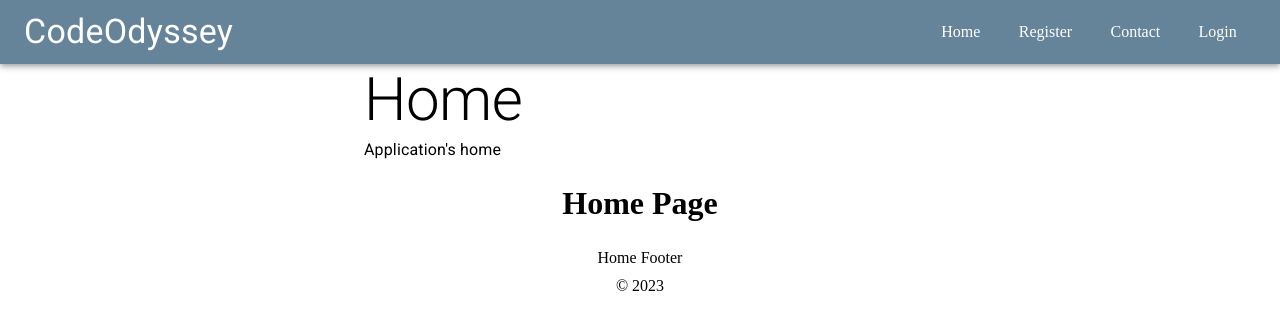
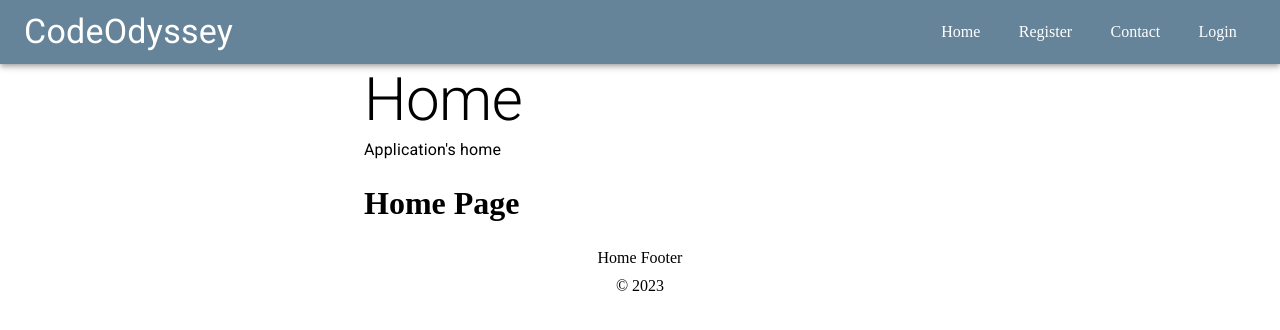
Before and after one commit to ifspcodelab/codeodyssey-frontend, a React (Vite) app: page / in a window 1280 px wide. Shown: the top 330 px of the page. Built offline with nearby package versions, Linux system fonts and the light colour scheme; what react-swipeable-views-utils would draw is missing.

Commit message:
fix: build fixes

```diff
--- a/src/core/models/invitations.ts
+++ b/src/core/models/invitations.ts
@@ -1,4 +1,5 @@
-import {UserRole} from "../auth/JwtService";
+import {UserRole} from "./UserRole";
+
 
 export interface EnrollmentResponse {
     id: string,
--- a/src/pages/Home/index.tsx
+++ b/src/pages/Home/index.tsx
@@ -23,7 +23,7 @@ function Home() {
     return (
         <Container maxWidth="sm">
             <PageHeader title={'Home'} text={"Application's home"}/>
-            <h1 align="center">Home Page</h1>
+            <h1 style={{alignItems: "center"}}>Home Page</h1>
             <PageFooter text={"Home Footer"}/>
         </Container>
     );
```
